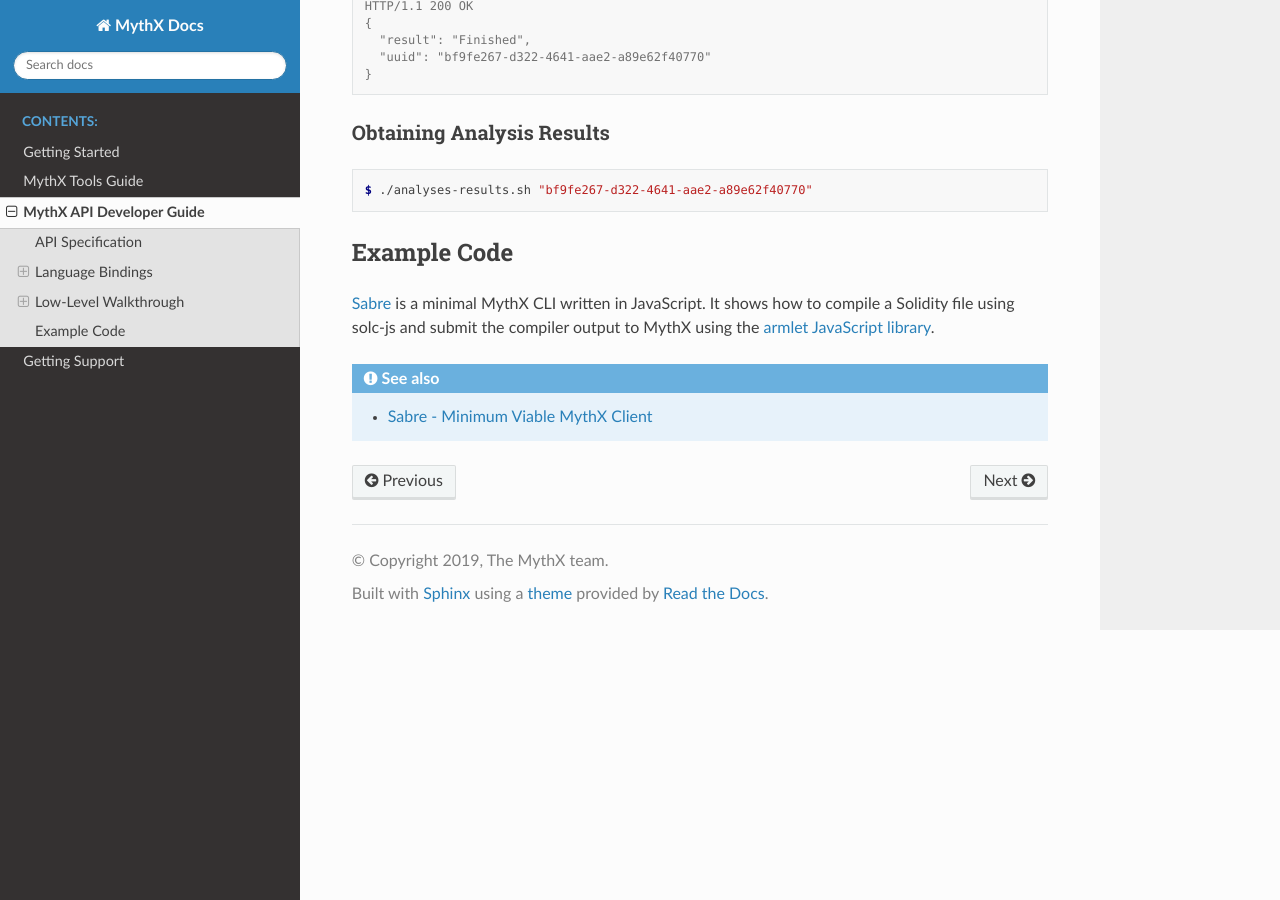
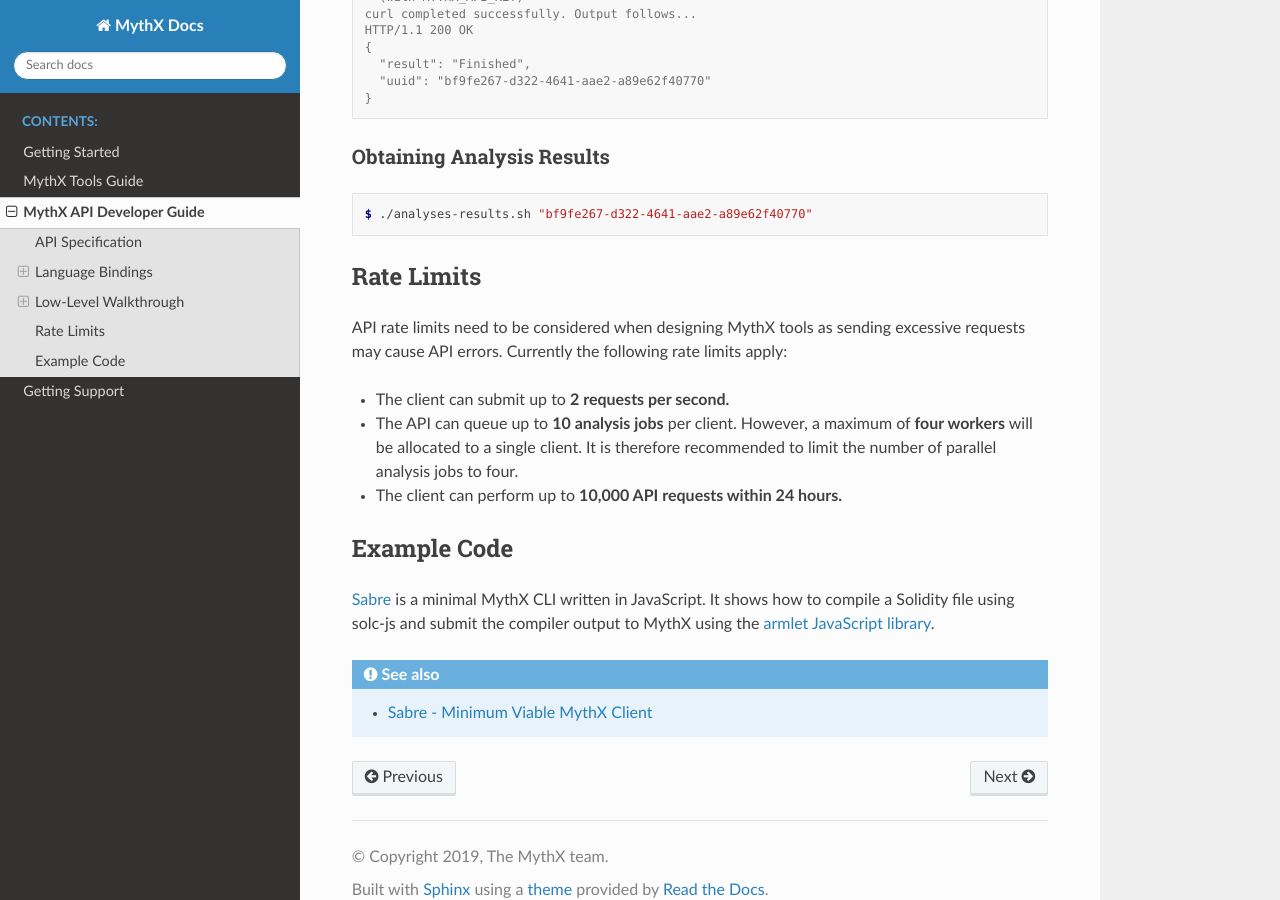
Before and after one commit to Consensys/mythx-docs, a Sphinx documentation site: the page built from docs/source/main/building-security-tools-on-mythx.rst, in a window 1280 px wide and 900 px high, scrolled down 3178 px. Built offline with Sphinx 7.4.7 and the Read the Docs theme 2.0.0, drawn with Linux system fonts in a browser that asks for light colours.

Commit message:
Add information on rate limits

```diff
--- a/docs/source/main/building-security-tools-on-mythx.rst
+++ b/docs/source/main/building-security-tools-on-mythx.rst
@@ -163,6 +163,18 @@
   $ ./analyses-results.sh "bf9fe267-d322-4641-aae2-a89e62f40770"
 
 
+
+
+Rate Limits
+-----------
+
+API rate limits need to be considered when designing MythX tools as sending excessive requests may cause API errors. Currently the following rate limits apply:
+
+- The client can submit up to **2 requests per second.**
+- The API can queue up to **10 analysis jobs** per client. However, a maximum of **four workers** will be allocated to a single client. It is therefore recommended to limit the number of parallel analysis jobs to four.
+- The client can perform up to **10,000 API requests within 24 hours.**
+
+
 Example Code
 ------------
 
```
